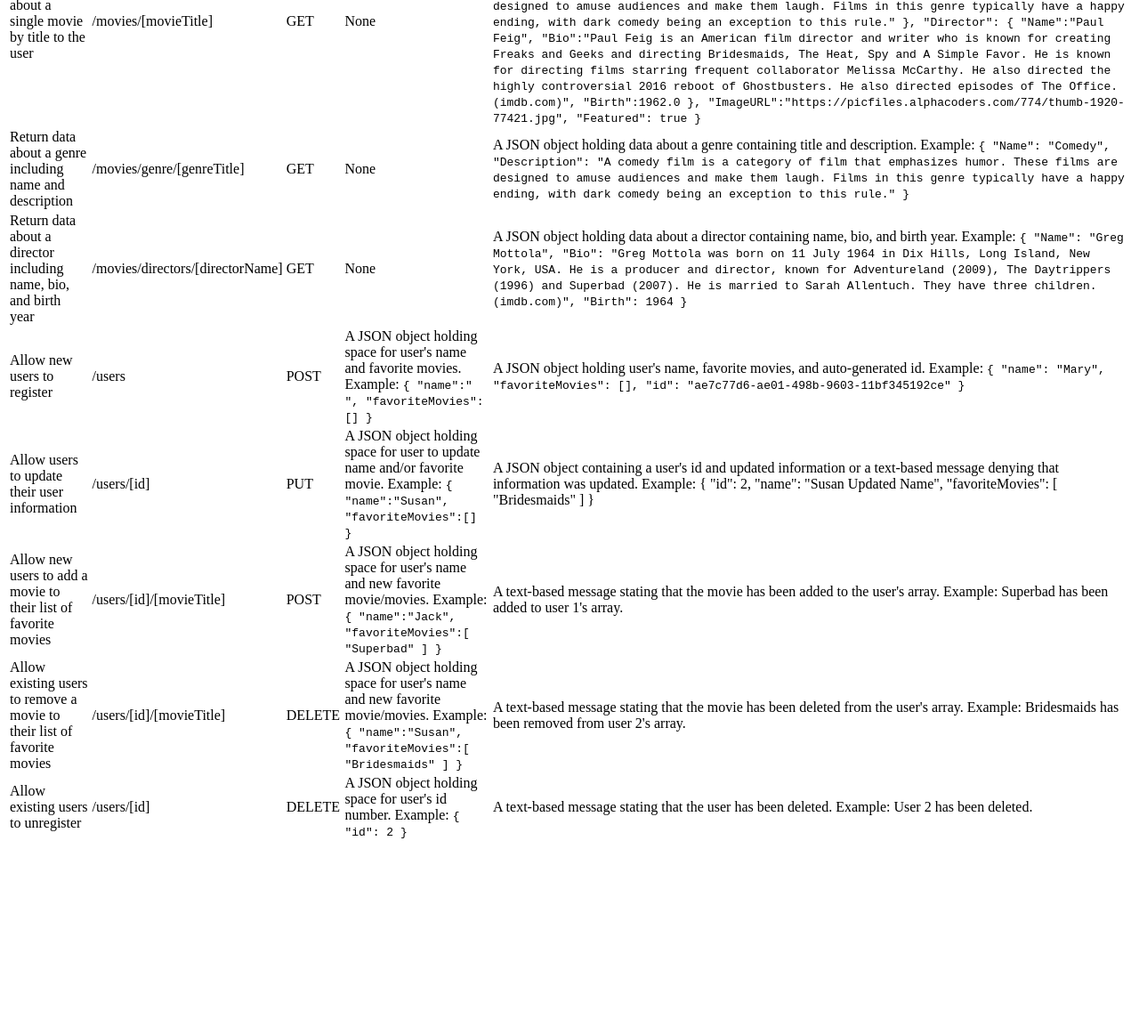
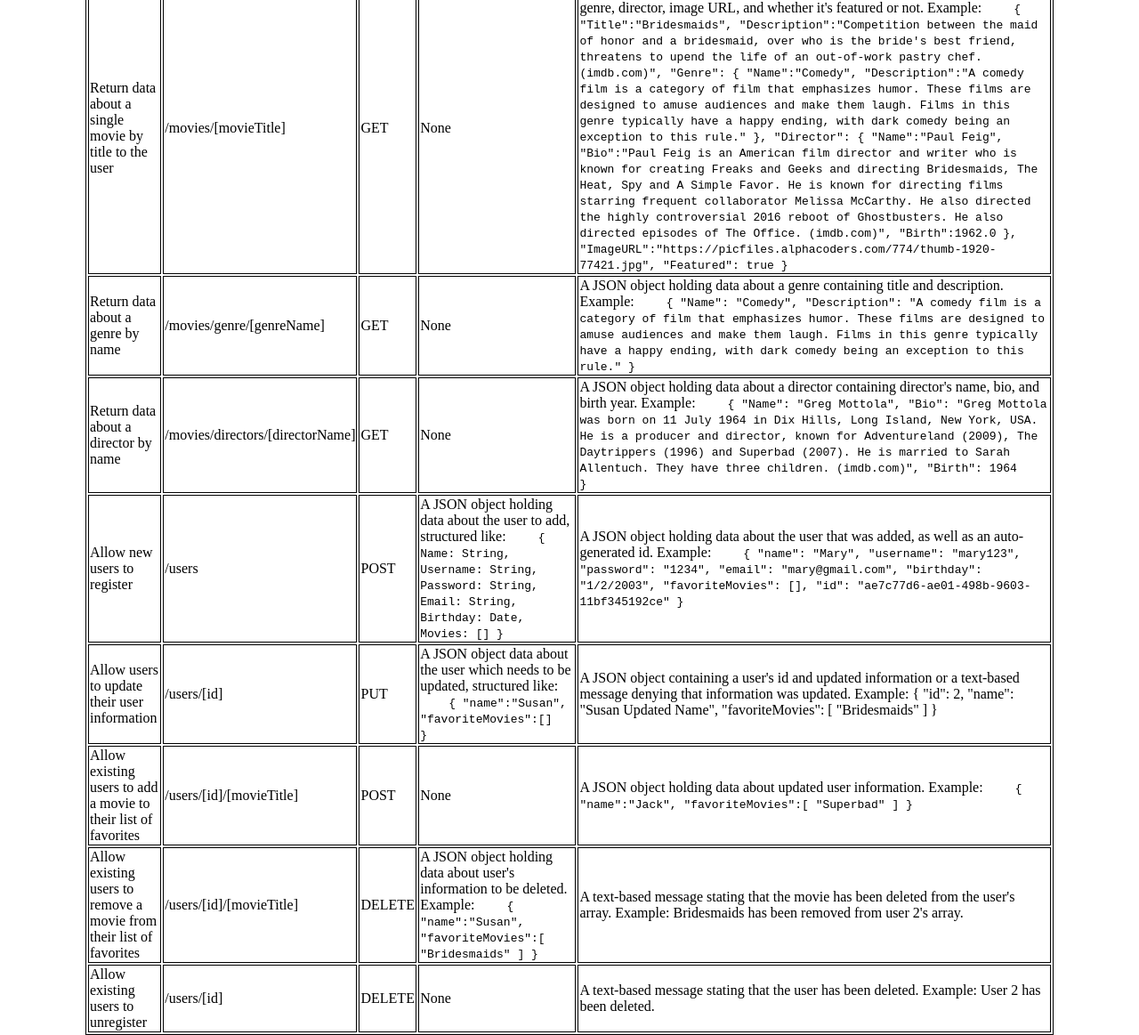
Before and after one commit to mcullen9/movie_api, a website: page public/documentation.html in a window 1280 px wide. Shown: the part 344-1507 px from the top of the page at 89% size. Before the commit the page ends 1298 px from the top, so only its background shows below. Drawn offline with Linux system fonts and the light colour scheme.

Commit message:
Update documentation.html
syntax edit

```diff
--- a/public/documentation.html
+++ b/public/documentation.html
@@ -4,6 +4,14 @@
     <meta charset="utf-8">
     <meta name="viewport" content="width=device-width, initial-scale=1">
     <title>Documentation</title>
+    <style>
+      * {
+        margin: 2rem;
+      }
+      table, th, td {
+        border: 1px solid;
+      }
+    </style>
   </head>
   <body>
     <h1>Movie API</h1>
@@ -54,8 +62,8 @@
           </td>
         </tr>
         <tr>
-          <td>Return data about a genre including name and description</td>
-          <td>/movies/genre/[genreTitle]</td>
+          <td>Return data about a genre by name</td>
+          <td>/movies/genre/[genreName]</td>
           <td>GET</td>
           <td>None</td>
           <td>A JSON object holding data about a genre containing title and description. Example:
@@ -68,11 +76,11 @@
           </td>
         </tr>
         <tr>
-          <td>Return data about a director including name, bio, and birth year</td>
+          <td>Return data about a director by name</td>
           <td>/movies/directors/[directorName]</td>
           <td>GET</td>
           <td>None</td>
-          <td>A JSON object holding data about a director containing name, bio, and birth year. Example:
+          <td>A JSON object holding data about a director containing director's name, bio, and birth year. Example:
             <code>
               {
                 "Name": "Greg Mottola",
@@ -86,18 +94,27 @@
           <td>Allow new users to register</td>
           <td>/users</td>
           <td>POST</td>
-          <td>A JSON object holding space for user's name and favorite movies. Example:
+          <td>A JSON object holding data about the user to add, structured like:
             <code>
+              <!--Haven't yet added username, password, email, birthday variables to index.js, put them here for the example-->
               {
-                "name":" ",
-                "favoriteMovies":[]
+                Name: String,
+                Username: String,
+                Password: String,
+                Email: String,
+                Birthday: Date,
+                Movies: []
             }
             </code>
           </td>
-          <td>A JSON object holding user's name, favorite movies, and auto-generated id. Example:
+          <td>A JSON object holding data about the user that was added, as well as an auto-generated id. Example:
             <code>
               {
                 "name": "Mary",
+                "username": "mary123",
+                "password": "1234",
+                "email": "mary@gmail.com",
+                "birthday": "1/2/2003",
                 "favoriteMovies": [],
                 "id": "ae7c77d6-ae01-498b-9603-11bf345192ce"
             }
@@ -108,7 +125,7 @@
           <td>Allow users to update their user information</td>
           <td>/users/[id]</td>
           <td>PUT</td>
-          <td>A JSON object holding space for user to update name and/or favorite movie. Example:
+          <td>A JSON object data about the user which needs to be updated, structured like:
             <code>
               {
                 "name":"Susan",
@@ -127,10 +144,11 @@
           </td>
         </tr>
         <tr>
-          <td>Allow new users to add a movie to their list of favorite movies</td>
+          <td>Allow existing users to add a movie to their list of favorites</td>
           <td>/users/[id]/[movieTitle]</td>
           <td>POST</td>
-          <td>A JSON object holding space for user's name and new favorite movie/movies. Example:
+          <td>None</td>
+          <td>A JSON object holding data about updated user information. Example:
             <code>
               {
                 "name":"Jack",
@@ -140,14 +158,12 @@
             }
             </code>
           </td>
-          <td>A text-based message stating that the movie has been added to the user's array. Example: Superbad has been added to user 1's array.
-          </td>
         </tr>
         <tr>
-          <td>Allow existing users to remove a movie to their list of favorite movies</td>
+          <td>Allow existing users to remove a movie from their list of favorites</td>
           <td>/users/[id]/[movieTitle]</td>
           <td>DELETE</td>
-          <td>A JSON object holding space for user's name and new favorite movie/movies. Example:
+          <td>A JSON object holding data about user's information to be deleted. Example:
             <code>
               {
                 "name":"Susan",
@@ -164,13 +180,7 @@
           <td>Allow existing users to unregister</td>
           <td>/users/[id]</td>
           <td>DELETE</td>
-          <td>A JSON object holding space for user's id number. Example:
-            <code>
-              {
-                "id": 2
-            }
-            </code>
-          </td>
+          <td>None</td>
           <td>A text-based message stating that the user has been deleted. Example: User 2 has been deleted.
           </td>
         </tr>
```
